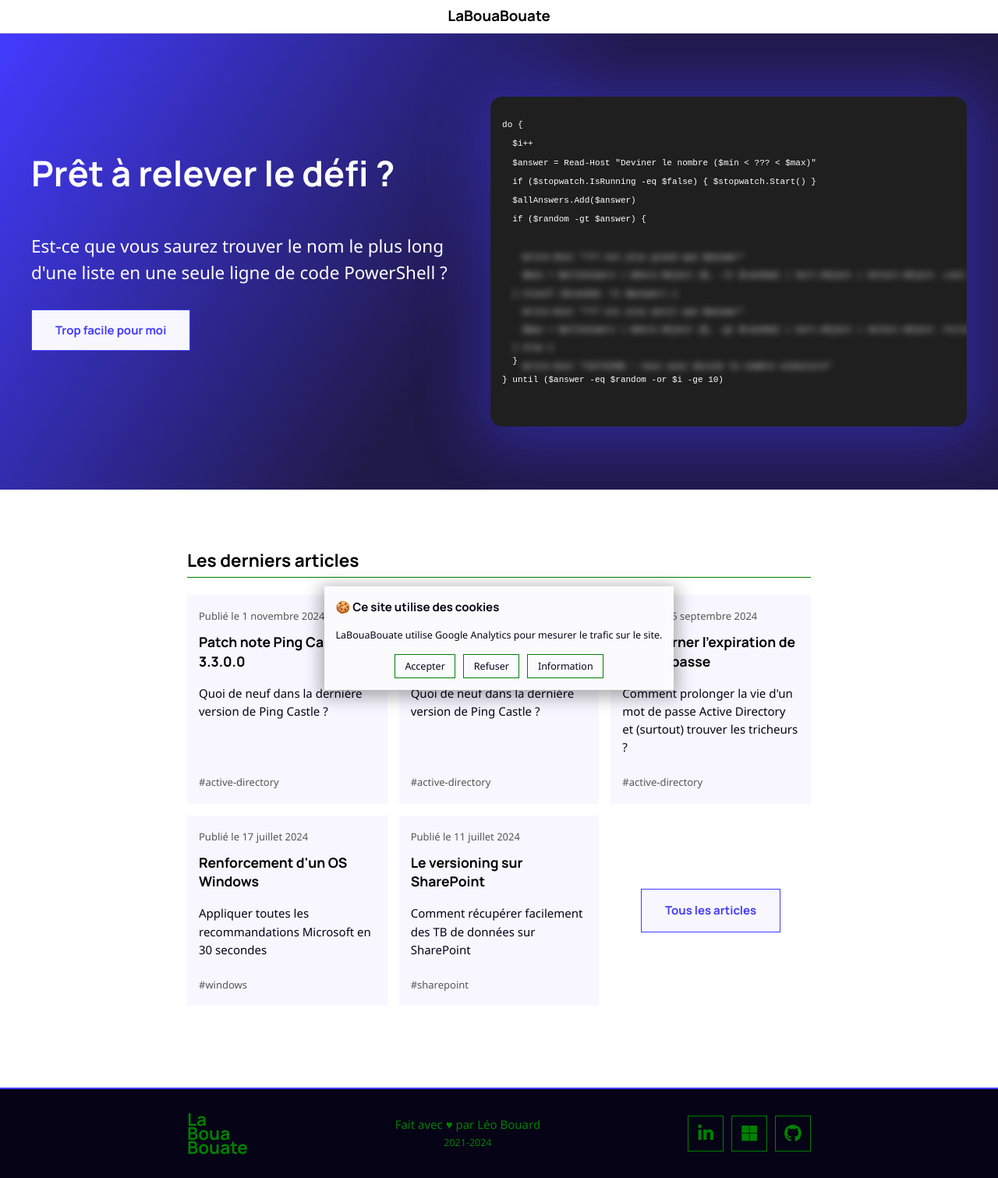
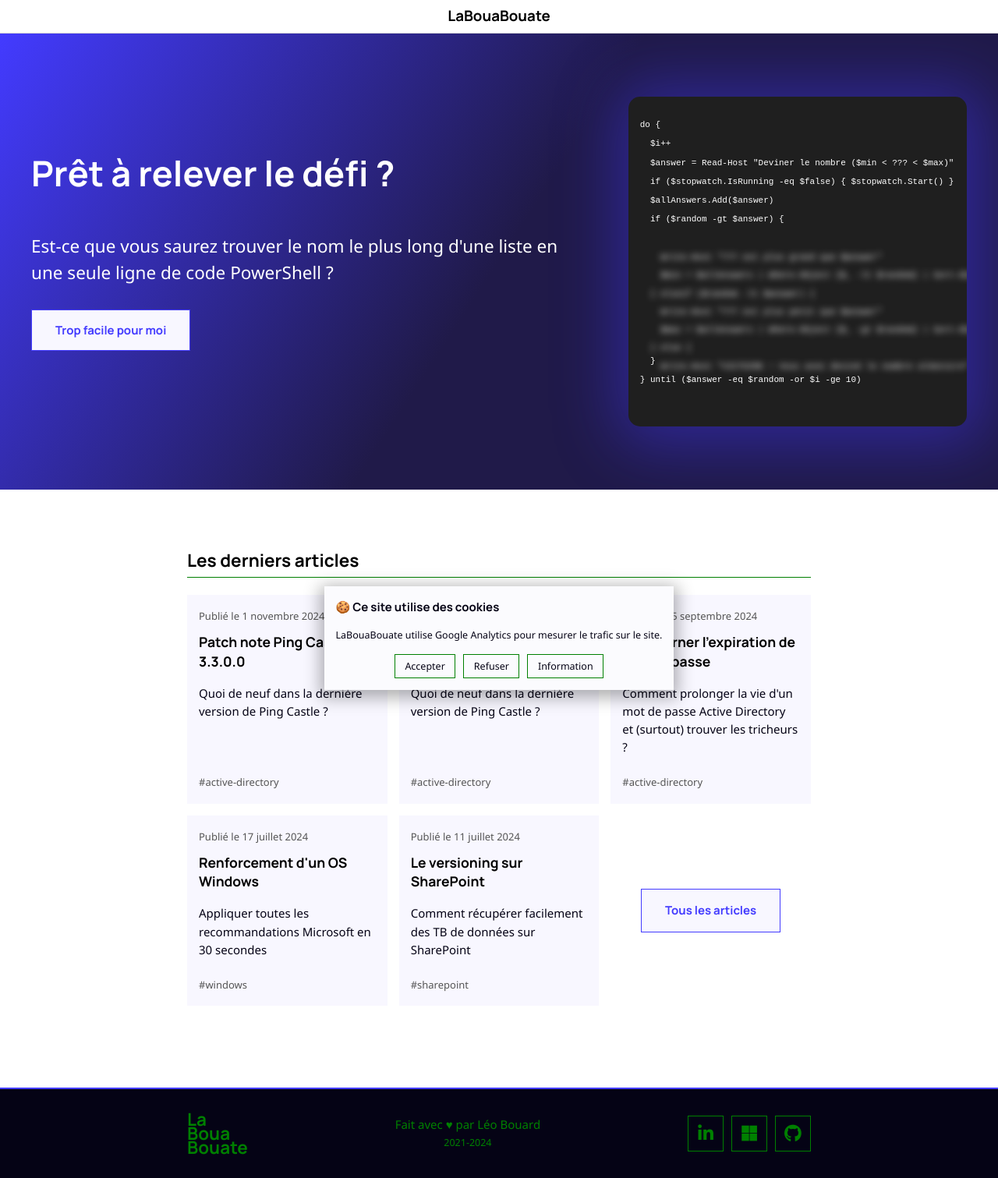
Before and after one commit to leobouard/leobouard.github.io, a Jekyll site: the page built from _pages/index.html, in a window 1280 px wide. Shown: the whole page at 78% size. Built offline with Jekyll 4.4.1, drawn with Linux system fonts in a browser that asks for light colours; nearby versions of some CDN libraries; some web fonts are replaced.

Commit message:
Update welcome-banner.scss

```diff
--- a/_sass/welcome-banner.scss
+++ b/_sass/welcome-banner.scss
@@ -1,19 +1,11 @@
 div.hero {
     min-height: 65svh;
-    position: relative;
     min-width: 100%;
     overflow: hidden;
     display: flex;
     margin: 0;
     padding: 0;
     background: linear-gradient(-57deg, #201a49,#201a49 , var(--primary))
-}
-
-div.hero svg {
-    position: absolute;
-    width: 100%;
-    height: 100%;
-    z-index: -100;
 }
 
 div.wrapper {
@@ -52,13 +44,10 @@
 }
 
 div.code-preview {
-    height: min-content;
     border-radius: 1em;
     overflow: hidden;
-    width: 100%;
     background: rgb(31, 31, 31);
     margin: auto;
-    max-width: min-content;
     box-shadow: 5px 5px 80px 20px #433bff69;
 }
 
@@ -66,3 +55,9 @@
     overflow-x: hidden !important;
     padding: 0 1em !important;
 }
+
+@media screen and (max-width: 1050px) {
+    div.wrapper {
+        flex-direction: column;
+    }
+}
```
